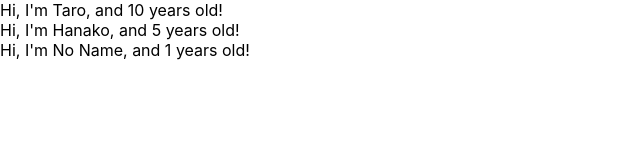
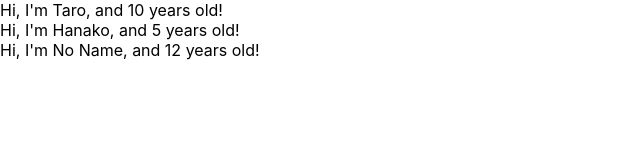
Before and after one commit to takanamir/React-redux-crud-application, a React (Create React App) app: page / in a window 1280 px wide. Shown: the top 160 px of the page, without its empty margins (0-640 px from the left). Built offline with nearby package versions, Linux system fonts and the light colour scheme.

Commit message:
learn prop-types

```diff
--- a/src/App.js
+++ b/src/App.js
@@ -1,10 +1,11 @@
 import React from 'react';
+import PropTypes from 'prop-types';
 
 const App = () => {
   const profiles = [
     {name: "Taro", age: 10},
     {name: "Hanako", age: 5},
-    {name: "No Name"}
+    {name: "No Name", age: 12}
   ]
   return (
     <div>
@@ -21,8 +22,9 @@ const User = (props) => {
   return <div>Hi, I'm {props.name}, and {props.age} years old!</div>
 }
 
-User.defaultProps = {
-  age: 1
+User.propTypes = {
+  name: PropTypes.string,
+  age: PropTypes.number.isRequired
 }
 
 export default App;
```
